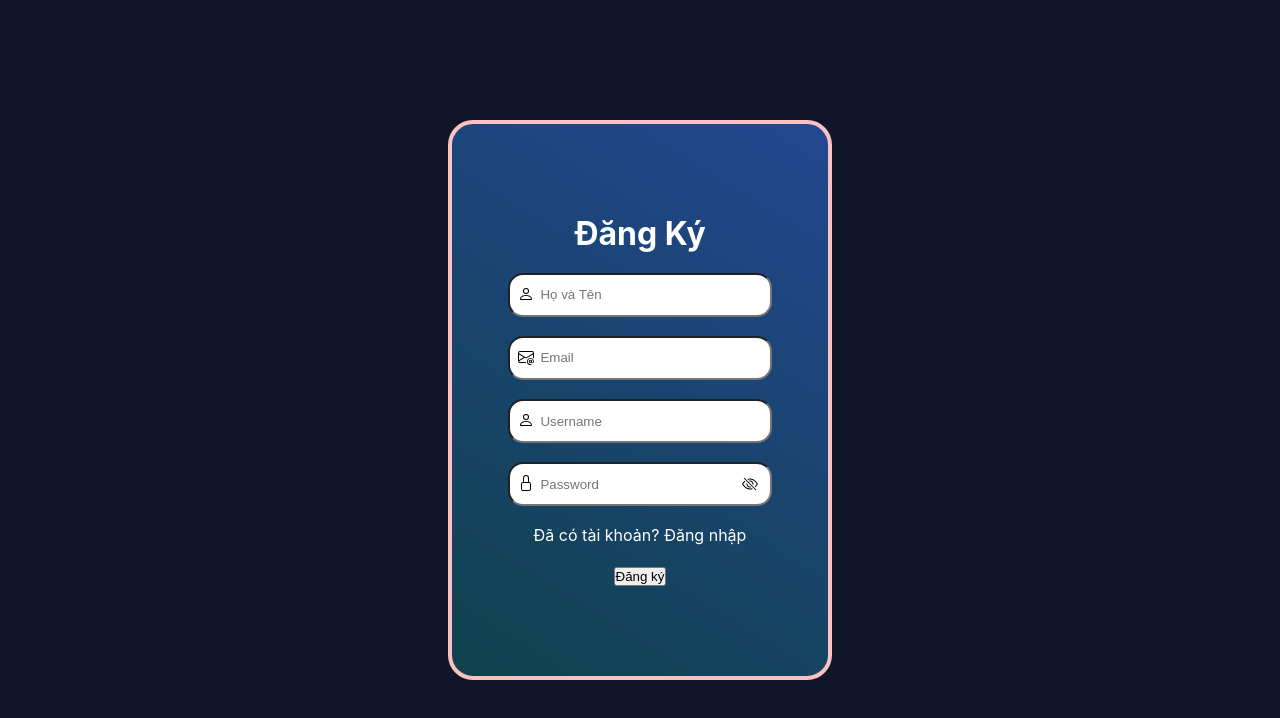
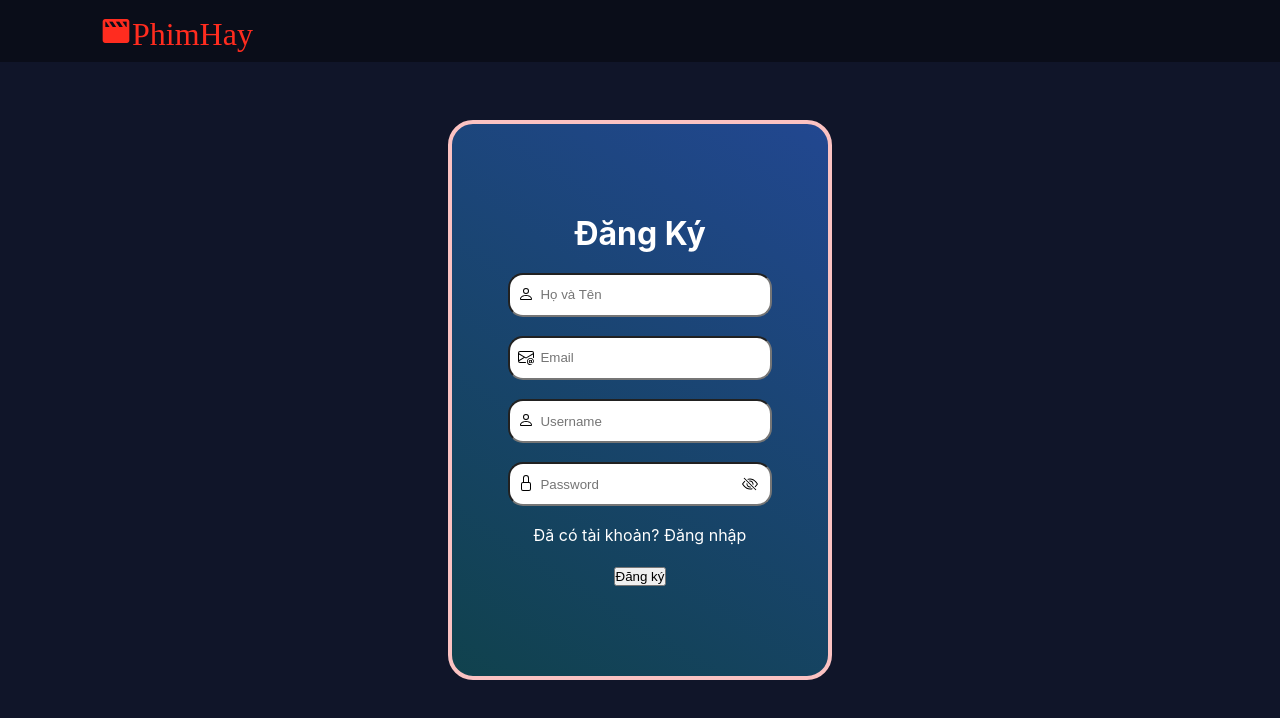
Before and after one commit to imaira203/BTL_CNDPT, a React (Create React App) app in the folder client/: page /dang-ky in a window 1280 px wide. Shown: the top 718 px of the page. Built offline with nearby package versions, Linux system fonts and the light colour scheme.

Commit message:
login/register

```diff
--- a/client/src/routes/login/login.js
+++ b/client/src/routes/login/login.js
@@ -64,6 +64,11 @@ function Login() {
 
   return (
     <div className="main">
+        <div className="header">
+        <a href="/" className="logo">
+          <i className='bx bxs-movie'>PhimHay</i>
+        </a>
+      </div>
       <div className="login-container">
         <div className="form-login">
           <h1>Đăng nhập</h1>
--- a/client/src/routes/register/register.js
+++ b/client/src/routes/register/register.js
@@ -90,6 +90,11 @@ function Register() {
 
   return (
     <div className="main">
+        <div className="header">
+            <a href="/" className="logo">
+            <i className='bx bxs-movie'>PhimHay</i>
+            </a>
+        </div>
       <div className="login-container">
         <div className="form-login">
           <h1>Đăng Ký</h1>
```
